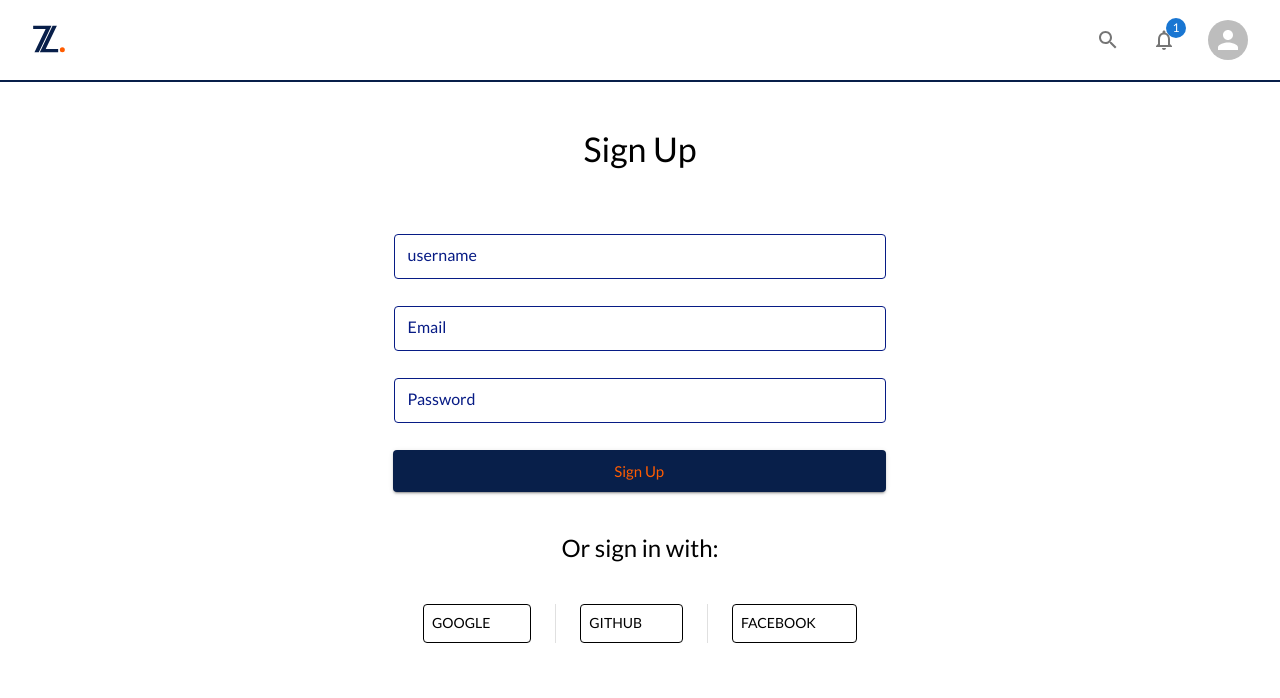
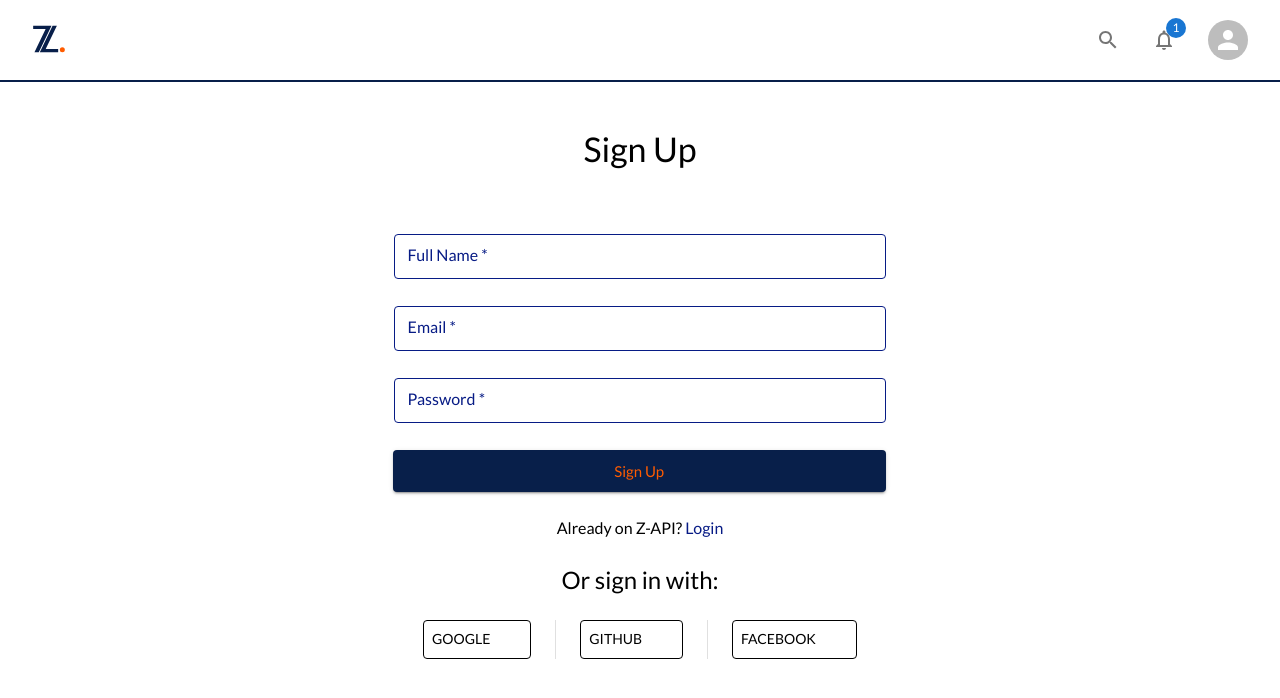
Before and after one commit to Vinyl-Davyl/zapi-dummy-fe, a React (Create React App) app: page /signup in a window 1280 px wide. Shown: the top 698 px of the page. Built offline with nearby package versions, Linux system fonts and the light colour scheme; some icons are missing.

Commit message:
made some changes to signupPage

```diff
--- a/src/components/InputField.jsx
+++ b/src/components/InputField.jsx
@@ -27,11 +27,11 @@ const useStyles = makeStyles(theme =>createStyles({
   }
 }))
 
-const InputField = ({ type, label, name, value, onChange, onFocus, placeholder, fullWidth }) => {
+const InputField = ({ type, label, name, value, onChange, onFocus, placeholder, fullWidth, required }) => {
   const classes = useStyles()
 
   return (
-    <TextField fullWidth={fullWidth} type={type} label={label} name={name} value={value} onChange={onChange} onFocus={onFocus} placeholder={placeholder} size='small' classes={{ root: classes.root }} />
+    <TextField fullWidth={fullWidth} required={required} type={type} label={label} name={name} value={value} onChange={onChange} onFocus={onFocus} placeholder={placeholder} size='small' classes={{ root: classes.root }} />
   )
 }
 
--- a/src/pages/SignupPage.jsx
+++ b/src/pages/SignupPage.jsx
@@ -2,8 +2,10 @@ import React, { useState } from 'react'
 import { Button, Stack, Typography, Divider } from '@mui/material'
 import { makeStyles } from '@mui/styles'
 import { Icon } from '@iconify/react'
+import { Alert } from '@mui/material'
 
 import { InputField } from '../components'
+import { Link } from 'react-router-dom'
 
 const useStyles = makeStyles({
     main: {
@@ -35,7 +37,7 @@ const useStyles = makeStyles({
 })
 
 const SignupPage = () => {
-    const [userName, setUserName] = useState('')
+    const [fullname, setFullname] = useState('')
     const [email, setEmail] = useState('')
     const [password, setPassword] = useState('')
     const [error, setError] = useState(null)
@@ -44,19 +46,13 @@ const SignupPage = () => {
     const handleSubmit = (e) => {
         e.preventDefault()
 
-        if (userName.length === 0) {
-            setError('Please input a valid username')
+        if (password.length > 6) {
+            setError(null)
         } else {
-            setError(null)
+            return setError('Password must be more than 6 characters')
         }
 
-        if (password.length === 0) {
-            setError('Please input a valid password')
-        } else {
-            setError(null)
-        }
-
-        setUserName('')
+        setFullname('')
         setEmail('')
         setPassword('')
     }
@@ -70,14 +66,16 @@ const SignupPage = () => {
                 <InputField
                     fullWidth
                     type='text'
-                    label='username'
-                    value={userName}
-                    onChange={(e) => setUserName(e.target.value)}
-                    placeholder='Enter your Username'
+                    required
+                    label='Full Name'
+                    value={fullname}
+                    onChange={(e) => setFullname(e.target.value)}
+                    placeholder='Enter your Name'
                 />
                 <InputField
                     fullWidth
                     type='email'
+                    required
                     label='Email'
                     value={email}
                     onChange={(e) => setEmail(e.target.value)}
@@ -86,11 +84,13 @@ const SignupPage = () => {
                 <InputField
                     fullWidth
                     type='password'
+                    required
                     label='Password'
                     value={password}
                     onChange={(e) => setPassword(e.target.value)}
-                    placeholder='*******'
+                    placeholder='Password must be more than six characters'
                 />
+                {error && <Alert severity="error">{error}</Alert>}
                <Button
                     fullWidth
                     type='submit'
@@ -100,11 +100,12 @@ const SignupPage = () => {
                 >
                     Sign Up
                 </Button>
-                {error && <Typography>{error}</Typography>}
             </form>
 
-            <Typography variant='h5' mt={5}>Or sign in with:</Typography>
-            <Stack direction='row' mt={5}  divider={<Divider orientation="vertical" flexItem />} spacing={3}>
+            <Typography variant='body1' mt={3}>Already on Z-API? <Link to='/login'>Login</Link></Typography>
+
+            <Typography variant='h5' mt={3}>Or sign in with:</Typography>
+            <Stack direction='row' mt={3}  divider={<Divider orientation="vertical" flexItem />} spacing={3}>
                 <Button variant='text'>
                     Google <Icon icon='akar-icons:google-fill' style={{ fontSize: '1.5rem', marginLeft: '0.5rem' }} />
                 </Button>
```
